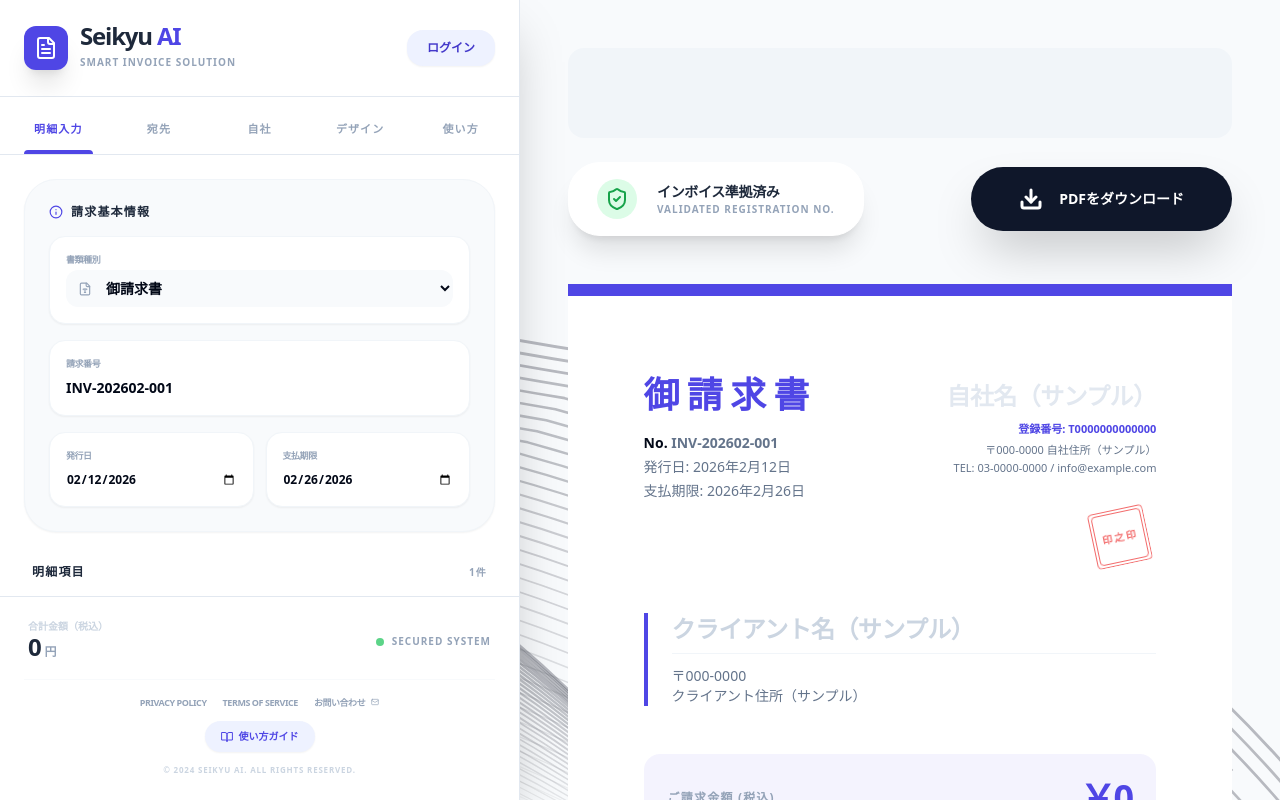
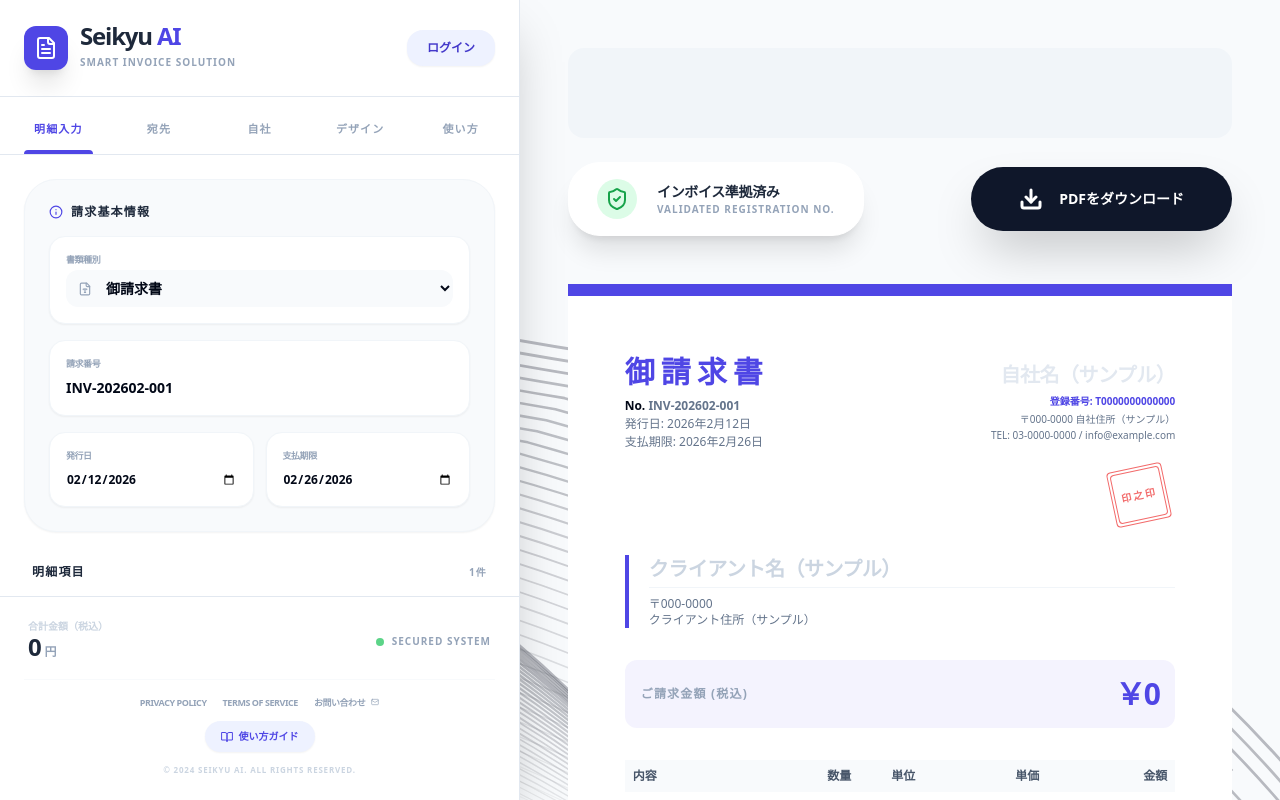
Before and after one commit to adzzl0810-dev/seikyuai, a React (Vite) app: page / in a window 1280 px wide. Built offline with nearby package versions, Linux system fonts and the light colour scheme.

Commit message:
style: Refine invoice template with tighter spacing and smaller fonts

```diff
--- a/components/InvoicePreview.tsx
+++ b/components/InvoicePreview.tsx
@@ -57,27 +57,27 @@ const Table: React.FC<{
 
   return (
     <div className="w-full overflow-x-auto">
-      <table className={`w-full border-collapse ${bordered ? 'border border-slate-300' : ''} text-[13px] min-w-[600px]`}>
+      <table className={`w-full border-collapse ${bordered ? 'border border-slate-300' : ''} text-xs min-w-[500px]`}>
         <thead>
           <tr className={`${getHeaderClass()} font-bold`} style={headerStyle === 'colored' ? { backgroundColor: accentColor } : {}}>
-            <th className={`p-3 text-left ${bordered ? 'border border-slate-300' : ''}`}>内容</th>
-            <th className={`p-3 text-center w-20 ${bordered ? 'border border-slate-300' : ''}`}>数量</th>
-            <th className={`p-3 text-center w-20 ${bordered ? 'border border-slate-300' : ''}`}>単位</th>
-            <th className={`p-3 text-right w-32 ${bordered ? 'border border-slate-300' : ''}`}>単価</th>
-            <th className={`p-3 text-right w-36 ${bordered ? 'border border-slate-300' : ''}`}>金額</th>
+            <th className={`p-2 text-left ${bordered ? 'border border-slate-300' : ''}`}>内容</th>
+            <th className={`p-2 text-center w-16 ${bordered ? 'border border-slate-300' : ''}`}>数量</th>
+            <th className={`p-2 text-center w-16 ${bordered ? 'border border-slate-300' : ''}`}>単位</th>
+            <th className={`p-2 text-right w-28 ${bordered ? 'border border-slate-300' : ''}`}>単価</th>
+            <th className={`p-2 text-right w-32 ${bordered ? 'border border-slate-300' : ''}`}>金額</th>
           </tr>
         </thead>
         <tbody>
           {items.map((item) => (
             <tr key={item.id} className="border-b border-slate-100">
-              <td className={`p-3 ${bordered ? 'border border-slate-300' : ''}`}>
+              <td className={`p-2 ${bordered ? 'border border-slate-300' : ''}`}>
                 {item.description || <span className="text-slate-200">（内容を入力）</span>}
                 {item.taxRate === TaxRate.REDUCED && <span className="ml-2 text-[8px] font-bold text-white bg-indigo-500 px-1.5 py-0.5 rounded-sm">軽減8%</span>}
               </td>
-              <td className={`p-3 text-center ${bordered ? 'border border-slate-300' : ''}`}>{item.quantity}</td>
-              <td className={`p-3 text-center ${bordered ? 'border border-slate-300' : ''}`}>{item.unit}</td>
-              <td className={`p-3 text-right ${bordered ? 'border border-slate-300' : ''}`}>{item.unitPrice.toLocaleString()}</td>
-              <td className={`p-3 text-right font-bold ${bordered ? 'border border-slate-300' : ''}`}>{(item.quantity * item.unitPrice).toLocaleString()}</td>
+              <td className={`p-2 text-center ${bordered ? 'border border-slate-300' : ''}`}>{item.quantity}</td>
+              <td className={`p-2 text-center ${bordered ? 'border border-slate-300' : ''}`}>{item.unit}</td>
+              <td className={`p-2 text-right ${bordered ? 'border border-slate-300' : ''}`}>{item.unitPrice.toLocaleString()}</td>
+              <td className={`p-2 text-right font-bold ${bordered ? 'border border-slate-300' : ''}`}>{(item.quantity * item.unitPrice).toLocaleString()}</td>
             </tr>
           ))}
           {Array.from({ length: Math.max(0, 8 - items.length) }).map((_, i) => (
@@ -99,7 +99,7 @@ export const InvoicePreview: React.FC<InvoicePreviewProps> = ({ data, totals, te
   return (
     <div
       ref={previewRef}
-      className={`print-area bg-white shadow-2xl box-border p-[15mm] md:p-[20mm] w-[210mm] min-h-[297mm] relative overflow-hidden transition-all duration-300 ${isSerif ? 'font-serif' : 'font-sans'}`}
+      className={`print-area bg-white shadow-2xl box-border p-[10mm] md:p-[15mm] w-[210mm] min-h-[297mm] relative overflow-hidden transition-all duration-300 ${isSerif ? 'font-serif' : 'font-sans'}`}
       style={{ borderTop: isNoPrintBorder ? 'none' : `12px solid ${accentColor}` }}
     >
       {/* Decorative corner */}
@@ -108,30 +108,30 @@ export const InvoicePreview: React.FC<InvoicePreviewProps> = ({ data, totals, te
       )}
 
       {/* Header Area */}
-      <div className={`flex flex-col sm:flex-row justify-between items-start mb-12 gap-6 ${templateId === 'grid' ? 'border-b-2 pb-6' : ''}`}>
+      <div className={`flex flex-col sm:flex-row justify-between items-start mb-8 gap-6 ${templateId === 'grid' ? 'border-b-2 pb-4' : ''}`}>
         <div className="w-full sm:w-auto">
           {/* SEO Optimized: Changed h1 to h2, keeping h1 for site title only */}
-          <h2 className="text-4xl font-black tracking-[0.2em] mb-4 uppercase leading-tight" style={{ color: templateId === 'monochrome' ? '#000' : accentColor }}>
+          <h2 className="text-3xl font-black tracking-[0.2em] mb-2 uppercase leading-tight" style={{ color: templateId === 'monochrome' ? '#000' : accentColor }}>
             {data.title || '御請求書'}
           </h2>
-          <div className="space-y-1 text-sm">
+          <div className="space-y-0.5 text-xs">
             <p className="font-bold">No. <span className="text-slate-500">{data.invoiceNumber}</span></p>
             <p className="text-slate-500">発行日: {formatDate(data.date)}</p>
             <p className="text-slate-500">支払期限: {formatDate(data.dueDate)}</p>
           </div>
         </div>
         <div className="text-left sm:text-right relative pt-2 w-full sm:w-auto flex flex-col sm:items-end">
-          <h3 className="text-2xl font-black mb-2 tracking-tight">{data.issuer.name || <span className="text-slate-200">自社名（サンプル）</span>}</h3>
-          <div className="text-[11px] leading-relaxed text-slate-500">
-            <p className="font-bold mb-1" style={{ color: accentColor }}>登録番号: {data.issuer.registrationNumber || 'T0000000000000'}</p>
+          <h3 className="text-xl font-black mb-1 tracking-tight">{data.issuer.name || <span className="text-slate-200">自社名（サンプル）</span>}</h3>
+          <div className="text-[10px] leading-relaxed text-slate-500">
+            <p className="font-bold mb-0.5" style={{ color: accentColor }}>登録番号: {data.issuer.registrationNumber || 'T0000000000000'}</p>
             <p>〒{data.issuer.zipCode || '000-0000'} {data.issuer.address || '自社住所（サンプル）'}</p>
             <p>{(data.issuer.phone || data.issuer.email) ? `${data.issuer.phone} / ${data.issuer.email}` : 'TEL: 03-0000-0000 / info@example.com'}</p>
           </div>
 
           {/* Logo & Stamp */}
-          <div className="flex gap-4 mt-4 justify-end items-start w-full">
+          <div className="flex gap-4 mt-2 justify-end items-start w-full">
             {data.issuer.logoImageUrl && (
-              <img src={data.issuer.logoImageUrl} alt="Logo" className="h-16 object-contain" />
+              <img src={data.issuer.logoImageUrl} alt="Logo" className="h-14 object-contain" />
             )}
             {data.issuer.enableStamp && <StampComponent text={data.issuer.name} imageUrl={data.issuer.stampImageUrl} />}
           </div>
@@ -139,22 +139,22 @@ export const InvoicePreview: React.FC<InvoicePreviewProps> = ({ data, totals, te
       </div>
 
       {/* Recipient Area */}
-      <div className="mb-12 border-l-4 pl-6" style={{ borderColor: accentColor }}>
-        <h2 className="text-2xl font-black border-b border-slate-100 pb-2 mb-3 tracking-tight">{data.client.name || <span className="text-slate-300">クライアント名（サンプル）</span>}</h2>
-        <div className="text-sm text-slate-500">
+      <div className="mb-8 border-l-4 pl-5" style={{ borderColor: accentColor }}>
+        <h2 className="text-xl font-black border-b border-slate-100 pb-1 mb-2 tracking-tight">{data.client.name || <span className="text-slate-300">クライアント名（サンプル）</span>}</h2>
+        <div className="text-xs text-slate-500">
           <p>〒{data.client.zipCode || '000-0000'}</p>
           <p>{data.client.address || 'クライアント住所（サンプル）'}</p>
         </div>
       </div>
 
       {/* Total Amount Banner */}
-      <div className={`p-6 mb-12 flex justify-between items-center rounded-2xl ${templateId === 'shadow' ? 'shadow-xl' : ''}`} style={{ backgroundColor: accentColor + '10' }}>
+      <div className={`p-4 mb-8 flex justify-between items-center rounded-xl ${templateId === 'shadow' ? 'shadow-lg' : ''}`} style={{ backgroundColor: accentColor + '10' }}>
         <span className="font-black text-slate-400 text-xs tracking-widest uppercase">ご請求金額 (税込)</span>
-        <span className="text-3xl md:text-4xl font-black tracking-tighter" style={{ color: accentColor }}>{formatCurrency(totals.grandTotal)}</span>
+        <span className="text-2xl md:text-3xl font-black tracking-tighter" style={{ color: accentColor }}>{formatCurrency(totals.grandTotal)}</span>
       </div>
 
       {/* Main Table */}
-      <div className="mb-10">
+      <div className="mb-8">
         <Table
           items={data.items}
           accentColor={accentColor}
@@ -164,7 +164,7 @@ export const InvoicePreview: React.FC<InvoicePreviewProps> = ({ data, totals, te
       </div>
 
       {/* Totals & Tax Breakdown */}
-      <div className="flex justify-end mb-12">
+      <div className="flex justify-end mb-8">
         <div className="w-full max-w-[320px] space-y-2">
           <div className="flex justify-between text-sm text-slate-500"><span>小計 (税抜)</span><span className="font-bold">{formatCurrency(totals.subtotal)}</span></div>
           <div className="flex justify-between text-sm text-slate-500"><span>消費税計</span><span className="font-bold">{formatCurrency(totals.totalTax)}</span></div>
@@ -186,14 +186,14 @@ export const InvoicePreview: React.FC<InvoicePreviewProps> = ({ data, totals, te
       </div>
 
       {/* Bank & Notes */}
-      <div className="grid grid-cols-1 sm:grid-cols-5 gap-6 sm:gap-8 mb-12">
-        <div className="sm:col-span-2 p-5 bg-slate-50 rounded-2xl">
-          <p className="text-[10px] font-black text-slate-400 mb-2 uppercase tracking-widest">お振込先</p>
-          <p className="text-[11px] font-bold text-slate-600 leading-relaxed whitespace-pre-wrap">{data.issuer.bankInfo || '振込先銀行情報（サンプル）'}</p>
+      <div className="grid grid-cols-1 sm:grid-cols-5 gap-4 sm:gap-6 mb-8">
+        <div className="sm:col-span-2 p-4 bg-slate-50 rounded-xl">
+          <p className="text-[10px] font-black text-slate-400 mb-1 uppercase tracking-widest">お振込先</p>
+          <p className="text-[10px] font-bold text-slate-600 leading-relaxed whitespace-pre-wrap">{data.issuer.bankInfo || '振込先銀行情報（サンプル）'}</p>
         </div>
-        <div className="sm:col-span-3 p-5 border border-slate-100 rounded-2xl">
-          <p className="text-[10px] font-black text-slate-400 mb-2 uppercase tracking-widest">備考</p>
-          <p className="text-[11px] text-slate-500 leading-relaxed whitespace-pre-wrap">{data.notes || '備考・特記事項（サンプル）'}</p>
+        <div className="sm:col-span-3 p-4 border border-slate-100 rounded-xl">
+          <p className="text-[10px] font-black text-slate-400 mb-1 uppercase tracking-widest">備考</p>
+          <p className="text-[10px] text-slate-500 leading-relaxed whitespace-pre-wrap">{data.notes || '備考・特記事項（サンプル）'}</p>
         </div>
       </div>
 
```
